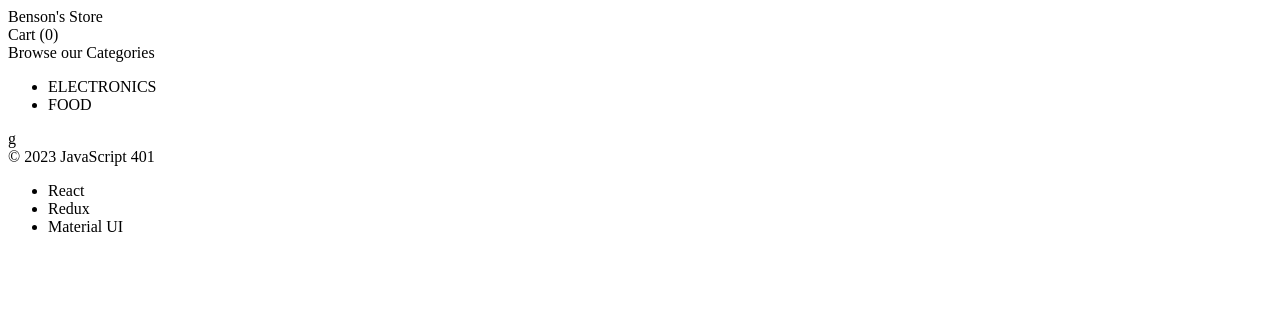
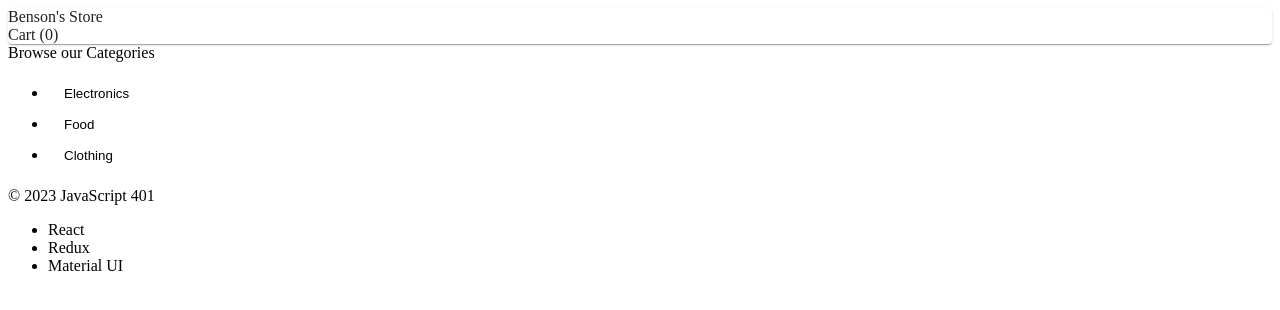
Before and after one commit to tm-LBenson/redux, a React (Create React App) app: page / in a window 1280 px wide. Shown: the top 310 px of the page. Built offline with nearby package versions, Linux system fonts and the light colour scheme.

Commit message:
add components from MUI

```diff
--- a/src/components/Categories.jsx
+++ b/src/components/Categories.jsx
@@ -1,30 +1,29 @@
 /** @format */
 
+import { ListItemButton } from '@mui/material';
 import React from 'react';
 import { connect } from 'react-redux';
 import { changeCategory } from '../store/activeCategoryReducer';
-
 function Categories({ categories, changeCategory }) {
-  console.log(categories.activeCategory);
   return (
     <>
       <div>Browse our Categories</div>
       <div>
         <ul>
-          <li
-            onClick={() => {
-              changeCategory('ELECTRONICS');
-            }}
-          >
-            ELECTRONICS
-          </li>
-          <li
-            onClick={() => {
-              changeCategory('FOOD');
-            }}
-          >
-            FOOD
-          </li>
+          {categories.categories.map((item, idx) => (
+            <li
+              onClick={() => changeCategory(item.name.toUpperCase())}
+              key={item.displayName + idx}
+            >
+              <ListItemButton
+                underline="none"
+                component="button"
+                variant="body2"
+              >
+                {item.displayName}
+              </ListItemButton>
+            </li>
+          ))}
         </ul>
       </div>
     </>
--- a/src/components/Header.jsx
+++ b/src/components/Header.jsx
@@ -1,13 +1,16 @@
 /** @format */
 
+import { Card } from '@mui/material';
 import React from 'react';
 
 export default function Header() {
   return (
     <header>
-      <nav className="navbar">
-        <div className="navbar__logo">Benson's Store</div>
-        <div className="navbar__cart">Cart (0)</div>
+      <nav>
+        <Card className="navbar">
+          <div className="navbar__logo">Benson's Store</div>
+          <div className="navbar__cart">Cart (0)</div>
+        </Card>
       </nav>
     </header>
   );
--- a/src/components/Products.jsx
+++ b/src/components/Products.jsx
@@ -1,8 +1,27 @@
 /** @format */
 
+import { Card } from '@mui/material';
 import React from 'react';
+import { connect } from 'react-redux';
+function Products({ products, activeCategory }) {
+  const activeProducts = products.products.filter(
+    (item) => item.category.toUpperCase() === activeCategory.activeCategory,
+  );
+  return (
+    <ul>
+      {activeProducts.map((item, idx) => (
+       <li key={idx}>  <Card variant="outlined">{item.name}</Card></li>
 
-export default function Products(props) {
-  console.log(props);
-  return <div>g</div>;
+      ))}
+    </ul>
+  );
 }
+
+const mapStateToProps = ({ products, activeCategory }) => {
+  return {
+    products,
+    activeCategory,
+  };
+};
+
+export default connect(mapStateToProps)(Products);
--- a/src/store/categoryReducer.js
+++ b/src/store/categoryReducer.js
@@ -2,17 +2,19 @@
 
 const initialState = {
   categories: [
-    {}
+    { name: 'electronics', displayName: 'Electronics' },
+    { name: 'food', displayName: 'Food' },
+    { name: 'clothing', displayName: 'Clothing' },
   ],
 };
 
 const categoriesReducer = (state = initialState, action) => {
   const { type, item } = action;
   switch (type) {
-    case 'ADD_CART':
+    case 'ACTION':
       return {
         ...state,
-        cart: item,
+        task: item,
       };
     default:
       return state;
--- a/src/store/productsReducer.js
+++ b/src/store/productsReducer.js
@@ -1,27 +1,28 @@
 /** @format */
 
 const initialState = {
-  products: [],
+  products: [
+    { name: 'TV', category: 'electronics', price: 699.0, inStock: 5 },
+    { name: 'Radio', category: 'electronics', price: 99.0, inStock: 15 },
+    { name: 'Shirt', category: 'clothing', price: 9.0, inStock: 25 },
+    { name: 'Socks', category: 'clothing', price: 12.0, inStock: 10 },
+    { name: 'Apples', category: 'food', price: 0.99, inStock: 500 },
+    { name: 'Eggs', category: 'food', price: 1.99, inStock: 12 },
+    { name: 'Bread', category: 'food', price: 2.39, inStock: 90 },
+  ],
 };
 
 const productsReducer = (state = initialState, action) => {
   const { type, item } = action;
   switch (type) {
-    case 'ADD_CART':
+    case 'ACTION':
       return {
         ...state,
-        cart: item,
+        action: item,
       };
     default:
       return state;
   }
 };
 
-export const addCart = (item) => {
-  return {
-    type: 'ADD_CART',
-    item,
-  };
-};
-
 export default productsReducer;
--- a/src/store/store.js
+++ b/src/store/store.js
@@ -3,9 +3,13 @@
 import { legacy_createStore as createStore, combineReducers } from 'redux';
 import { composeWithDevTools } from '@redux-devtools/extension';
 import activeCategoriesReducer from './activeCategoryReducer';
+import categoriesReducer from './categoryReducer';
+import productsReducer from './productsReducer';
 
 let reducers = combineReducers({
-  categories: activeCategoriesReducer,
+  activeCategory: activeCategoriesReducer,
+  categories: categoriesReducer,
+  products: productsReducer,
 });
 
 export default function store() {
```
